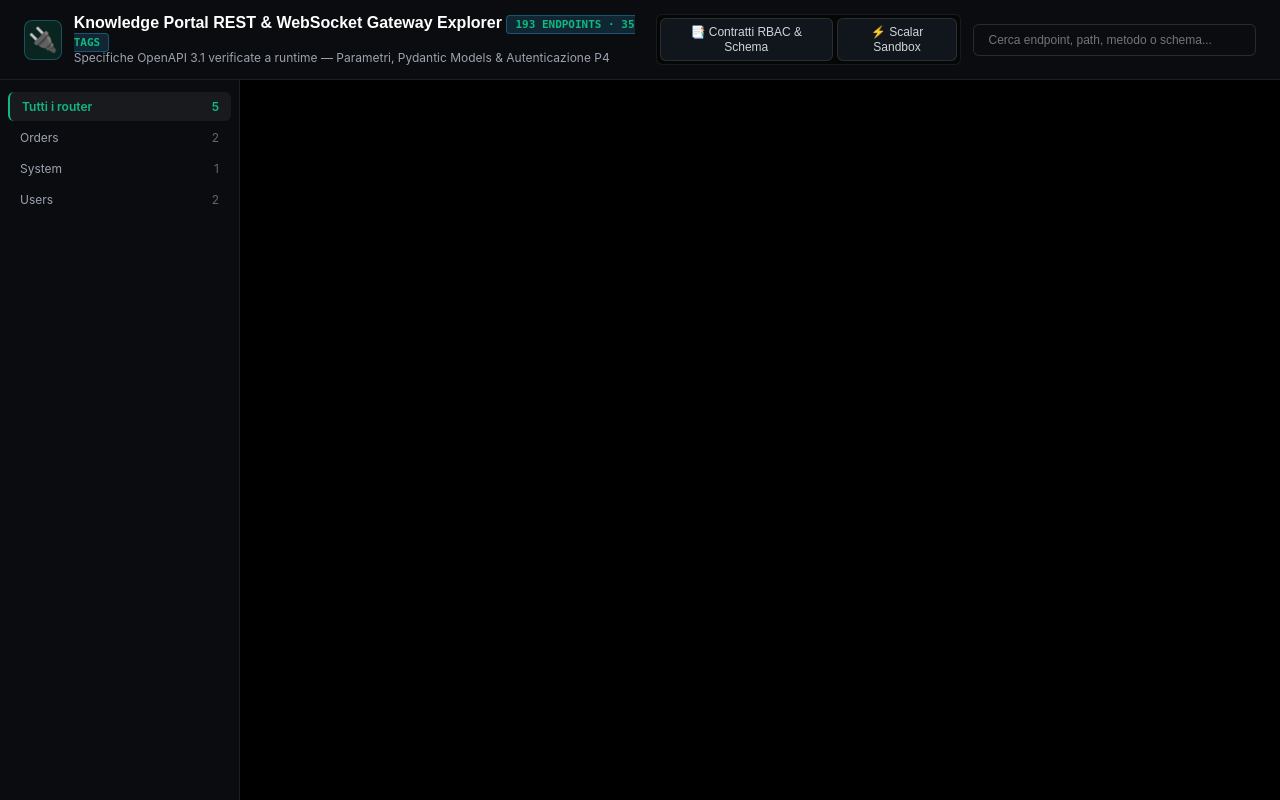
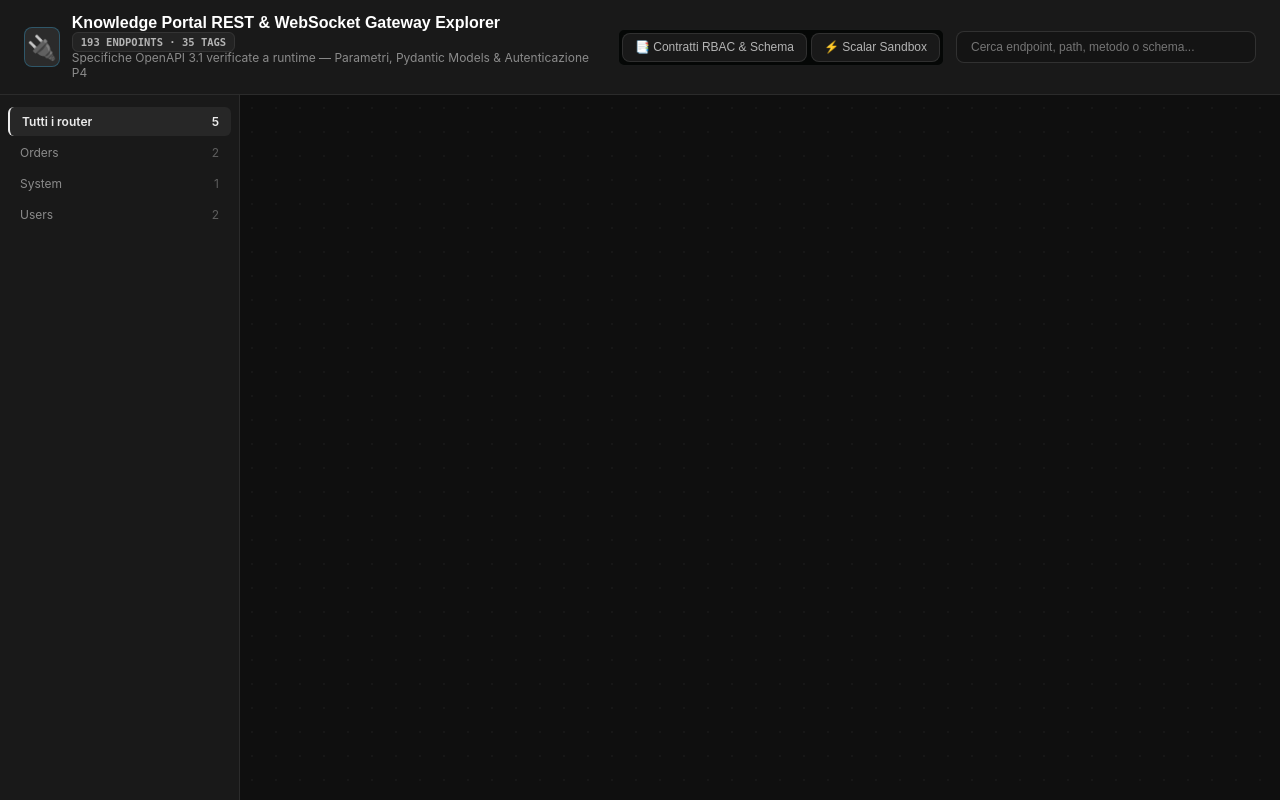
Before and after one commit to andreafinazziinfo/knowledge-portal, a Python web app: template template/views/api-catalog.html in a window 1280 px wide. Run offline with Jinja, Linux system fonts and the light colour scheme; the template is opened without the code that fills it, so the values that code supplies are empty.

Commit message:
style(portal): adopt Floorplan carbon-black design system & fix tree_3d relative paths

```diff
--- a/template/views/portal-theme.css
+++ b/template/views/portal-theme.css
@@ -1,121 +1,170 @@
 /* ==========================================================================
-   Knowledge Portal — Unified Institutional Design System (Unslop Edition)
-   Palette: Total Black (#000000) · Surface (#0a0c10) · Emerald (#10b981)
+   Knowledge Portal — Floorplan Institutional Design System
+   Exact match to CycleLab Floorplan tokens:
+   Canvas #0f0f0f · Surface #191919 · Raised #232323 · Hairlines 6%-10%
+   Monochrome Active Controls (#ececec on #0f0f0f) · Quiet Semantic Pills
    ========================================================================== */
 
 :root {
-  --bg: #000000;
-  --bg-main: #000000;
-  --bg-sidebar: #07090c;
-  --bg-surface: #0a0c10;
-  --surface: #0a0c10;
-  --bg-card: #0e1217;
-  --card: #0e1217;
-  --bg-elevated: #141a22;
+  --bg: #0f0f0f;
+  --bg-main: #0f0f0f;
+  --bg-sidebar: #141414;
+  --bg-surface: #191919;
+  --surface: #191919;
+  --bg-card: #191919;
+  --card-bg: #191919;
+  --card: #191919;
+  --bg-elevated: #232323;
+  --raise: #232323;
   --border: rgba(255, 255, 255, 0.08);
   --border-color: rgba(255, 255, 255, 0.08);
   --border-strong: rgba(255, 255, 255, 0.14);
-  --text: #f3f4f6;
-  --text-main: #f3f4f6;
-  --text-muted: #9ca3af;
-  --muted: #9ca3af;
-  --accent: #10b981;
-  --accent-color: #10b981;
-  --accent-dim: rgba(16, 185, 129, 0.14);
-  --accent-glow: rgba(16, 185, 129, 0.14);
+  --text: #ececec;
+  --text-main: #ececec;
+  --text-2: #b4b4b4;
+  --text-muted: #8b8b8b;
+  --muted: #8b8b8b;
+  --accent: #ececec;
+  --accent-color: #ececec;
+  --primary: #ececec;
+  --accent-dim: rgba(255, 255, 255, 0.08);
+  --accent-glow: rgba(255, 255, 255, 0.06);
+  --ok: #6fd7a8;
+  --sev-high: #f28b8b;
+  --sev-medium: #f0c36b;
+  --sev-low: #8b8b8b;
 }
 
 html, body {
-  background-color: #000000 !important;
-  color: #f3f4f6 !important;
-  font-family: -apple-system, BlinkMacSystemFont, "Inter", "Segoe UI", Roboto, sans-serif;
+  background-color: #0f0f0f !important;
+  color: #ececec !important;
+  font-family: "Inter", ui-sans-serif, system-ui, -apple-system, "Segoe UI", sans-serif;
   -webkit-font-smoothing: antialiased;
 }
 
-/* Unified Surface Cards & Panels */
-.card, .section, .kpi, .ep-card, .formula-card, .panel, .group-box, .stat-card, .metric-card, .box, .adr-card, .explainer-card, .threat-card, .worker-card, .store-card, .connector-card {
-  background-color: #0a0c10 !important;
-  border: 1px solid rgba(255, 255, 255, 0.08) !important;
-  border-radius: 8px !important;
-  box-shadow: none !important;
+/* Floorplan Subtle Graph-Paper Grid Option on Main Containers */
+body {
+  background-image: radial-gradient(rgba(255, 255, 255, 0.03) 1px, transparent 1px);
+  background-size: 24px 24px;
 }
 
-.card:hover, .ep-card:hover, .formula-card:hover, .explainer-card:hover, .adr-card:hover, .threat-card:hover, .worker-card:hover, .store-card:hover, .connector-card:hover {
-  background-color: #0e1217 !important;
-  border-color: rgba(16, 185, 129, 0.45) !important;
+/* Unified Surface Cards & Panels (Floorplan style: #191919, 12px radius, 6% hairline) */
+.card, .section, .kpi, .ep-card, .formula-card, .panel, .group-box,
+.stat-card, .metric-card, .box, .adr-card, .explainer-card, .threat-card,
+.worker-card, .store-card, .connector-card, .pillar-card {
+  background-color: #191919 !important;
+  border: 1px solid rgba(255, 255, 255, 0.07) !important;
+  border-radius: 12px !important;
+  box-shadow: 0 1px 0 rgba(255, 255, 255, 0.03) inset !important;
+}
+
+.card:hover, .ep-card:hover, .formula-card:hover, .explainer-card:hover,
+.adr-card:hover, .threat-card:hover, .worker-card:hover, .store-card:hover,
+.connector-card:hover, .pillar-card:hover {
+  background-color: #1e1e1e !important;
+  border-color: rgba(255, 255, 255, 0.16) !important;
   transform: none !important;
   box-shadow: none !important;
 }
 
-/* Unified Floating HUDs & Legends */
-#hud, #legend, .hud, .legend-panel, .controls-bar, .toolbar, .header-bar, header {
-  background-color: #0a0c10 !important;
+/* Unified Floating HUDs, Toolbars & Headers */
+#hud, #legend, .hud, .legend-panel, .controls-bar, .toolbar, .header-bar, .header {
+  background-color: #141414 !important;
   border-color: rgba(255, 255, 255, 0.08) !important;
   box-shadow: none !important;
 }
 
-/* Unified Buttons & Filter Chips */
-button:not(.fullscreen-btn):not(.tab-button), .btn, .chip, .filter-btn, .ds-btn, .action-btn, .tab-btn {
-  background-color: #11161d !important;
-  color: #d1d5db !important;
+/* Unified Floorplan Buttons & Filter Chips (Monochrome #191919 -> #232323, Active #ececec on #0f0f0f) */
+button:not(.fullscreen-btn):not(.tab-button),
+.btn, .chip, .filter-btn, .ds-btn, .action-btn, .tab-btn {
+  background-color: #191919 !important;
+  color: #b4b4b4 !important;
   border: 1px solid rgba(255, 255, 255, 0.10) !important;
-  border-radius: 6px !important;
+  border-radius: 8px !important;
   font-size: 12px !important;
   font-weight: 500 !important;
-  line-height: 1.2 !important;
+  line-height: 1.25 !important;
   padding: 6px 12px !important;
   cursor: pointer;
+  white-space: nowrap !important;
   box-shadow: none !important;
   transition: background-color 0.15s ease-out, border-color 0.15s ease-out, color 0.15s ease-out !important;
 }
 
-button:not(.fullscreen-btn):not(.tab-button):hover, .btn:hover, .chip:hover, .filter-btn:hover, .ds-btn:hover, .action-btn:hover, .tab-btn:hover {
-  background-color: #161d26 !important;
+button:not(.fullscreen-btn):not(.tab-button):hover,
+.btn:hover, .chip:hover, .filter-btn:hover, .ds-btn:hover, .action-btn:hover, .tab-btn:hover {
+  background-color: #232323 !important;
   border-color: rgba(255, 255, 255, 0.20) !important;
-  color: #ffffff !important;
+  color: #ececec !important;
   transform: none !important;
 }
 
 button.active, .btn.active, .chip.active, .filter-btn.active, .ds-btn.active, .tab-btn.active {
-  background-color: rgba(16, 185, 129, 0.14) !important;
-  border-color: #10b981 !important;
-  color: #34d399 !important;
+  background-color: #ececec !important;
+  border-color: #ececec !important;
+  color: #0f0f0f !important;
   font-weight: 600 !important;
 }
 
+/* Tame ALL Rainbow Badges & Pills into Floorplan Quiet Chips (zero loud borders, no 2-line wrap) */
+.badge, .pill, .tag, .status-badge, .auth-badge, .method-badge, .crosslink-chip,
+.badge-blue, .badge-green, .badge-yellow, .badge-red, .badge-purple, .badge-cyan {
+  background-color: #232323 !important;
+  color: #b4b4b4 !important;
+  border: 1px solid rgba(255, 255, 255, 0.08) !important;
+  border-radius: 6px !important;
+  font-family: "JetBrains Mono", ui-monospace, monospace !important;
+  font-size: 10.5px !important;
+  font-weight: 600 !important;
+  padding: 3px 8px !important;
+  white-space: nowrap !important;
+  flex-shrink: 0 !important;
+  box-shadow: none !important;
+}
+
+/* Subtle Floorplan Semantic Text Tints (only text color, calm dark container) */
+.badge-red, .auth-P4, .m-DELETE { color: #f28b8b !important; }
+.badge-yellow, .m-PUT, .m-PATCH { color: #f0c36b !important; }
+.badge-green, .m-GET { color: #6fd7a8 !important; }
+.badge-blue, .badge-cyan, .m-POST { color: #93c5fd !important; }
+.badge-purple { color: #c4b5fd !important; }
+
+/* Code snippets inside cards */
+code, pre {
+  background-color: #141414 !important;
+  border: 1px solid rgba(255, 255, 255, 0.07) !important;
+  color: #d4d4d4 !important;
+  border-radius: 6px !important;
+}
+
 /* Unified Inputs & Selects */
-input[type="text"], input[type="search"], select, textarea {
-  background-color: #0a0c10 !important;
-  color: #f3f4f6 !important;
+input[type="text"], input[type="search"], select, textarea, .search-input, .search {
+  background-color: #141414 !important;
+  color: #ececec !important;
   border: 1px solid rgba(255, 255, 255, 0.12) !important;
-  border-radius: 6px !important;
+  border-radius: 8px !important;
   font-size: 12px !important;
 }
 
-input[type="text"]:focus, input[type="search"]:focus, select:focus, textarea:focus {
+input[type="text"]:focus, input[type="search"]:focus, select:focus, textarea:focus, .search-input:focus, .search:focus {
   outline: none !important;
-  border-color: #10b981 !important;
+  border-color: rgba(255, 255, 255, 0.35) !important;
 }
 
 /* Unified Tables */
-table {
-  border-collapse: collapse;
-  width: 100%;
-}
+table { border-collapse: collapse; width: 100%; }
 th {
-  background-color: #0a0c10 !important;
-  color: #9ca3af !important;
+  background-color: #141414 !important;
+  color: #8b8b8b !important;
   border-bottom: 1px solid rgba(255, 255, 255, 0.10) !important;
   font-size: 11px !important;
   text-transform: uppercase;
   letter-spacing: 0.05em;
 }
-td {
-  border-bottom: 1px solid rgba(255, 255, 255, 0.06) !important;
-}
+td { border-bottom: 1px solid rgba(255, 255, 255, 0.06) !important; }
 
-/* Quiet Scrollbars */
+/* Quiet Floorplan Scrollbars */
 ::-webkit-scrollbar { width: 6px; height: 6px; }
-::-webkit-scrollbar-track { background: #000000; }
-::-webkit-scrollbar-thumb { background: #1f2937; border-radius: 3px; }
-::-webkit-scrollbar-thumb:hover { background: #374151; }
+::-webkit-scrollbar-track { background: #0f0f0f; }
+::-webkit-scrollbar-thumb { background: #2b2b2b; border-radius: 3px; }
+::-webkit-scrollbar-thumb:hover { background: #3f3f3f; }
--- a/template/views/tree_3d.html
+++ b/template/views/tree_3d.html
@@ -40,7 +40,7 @@
     const paths = [];
     const meta = {};
     for (const n of nodes) {
-      if (!n.path || !n.path.startsWith('/') || seen.has(n.path)) continue;
+      if (!n.path || (!n.path.includes('/') && !n.path.includes('.')) || seen.has(n.path)) continue;
       seen.add(n.path);
       paths.push(n.path);
       meta[n.path] = { color: n.color, community: n.community };
```
Also changed, not shown: template/dashboard.html (+9 -9 lines).
